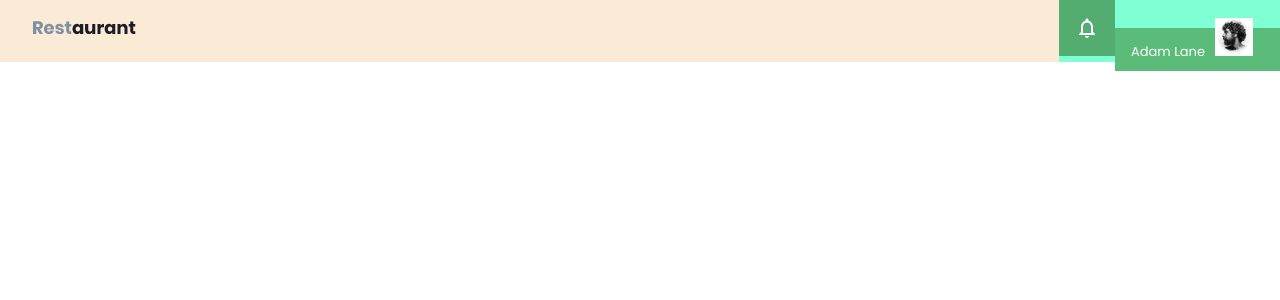
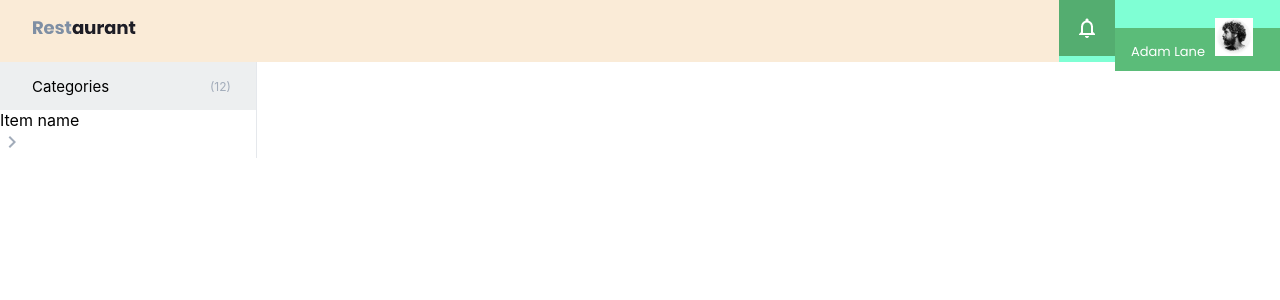
Before and after one commit to amnajah99/Restaurant, a React (Create React App) app: page / in a window 1280 px wide. Shown: the top 300 px of the page. Built offline with nearby package versions, Linux system fonts and the light colour scheme.

Commit message:
Created js file and stylesheet of category item for menu

```diff
--- a/src/App.js
+++ b/src/App.js
@@ -1,10 +1,12 @@
 import Header from "./Components/Header";
+import Category from "./Components/Category";
 
 const App = () => {
 
   return (
     <div className="app">
       <Header />
+      <Category />
     </div>
   );
 }
--- a/src/Components/Category.js
+++ b/src/Components/Category.js
@@ -1,3 +1,4 @@
+import CategoryItem from './CategoryItem';
 import './Category.css';
 
 const Category = () => {
@@ -7,6 +8,7 @@ const Category = () => {
                 <div className='category-title'>Categories</div>
                 <div className='category-count'>(12)</div>
             </div>
+            <CategoryItem />
         </div>
     );
 }
--- /dev/null
+++ b/src/Components/CategoryItem.js
@@ -0,0 +1,11 @@
+import chevron from '../images/chevron_right.svg';
+
+const CategoryItem = () => {
+    return (
+        <div className='cat-item'>
+            <div className='cat-item-name'>Item name</div>
+            <div className='cat-item-arrow'><img src={chevron} /></div>
+        </div>
+    );
+}
+export default CategoryItem;
```
Also changed, not shown: src/Components/CategoryItem.css (added), src/images/chevron_right.svg (added).
